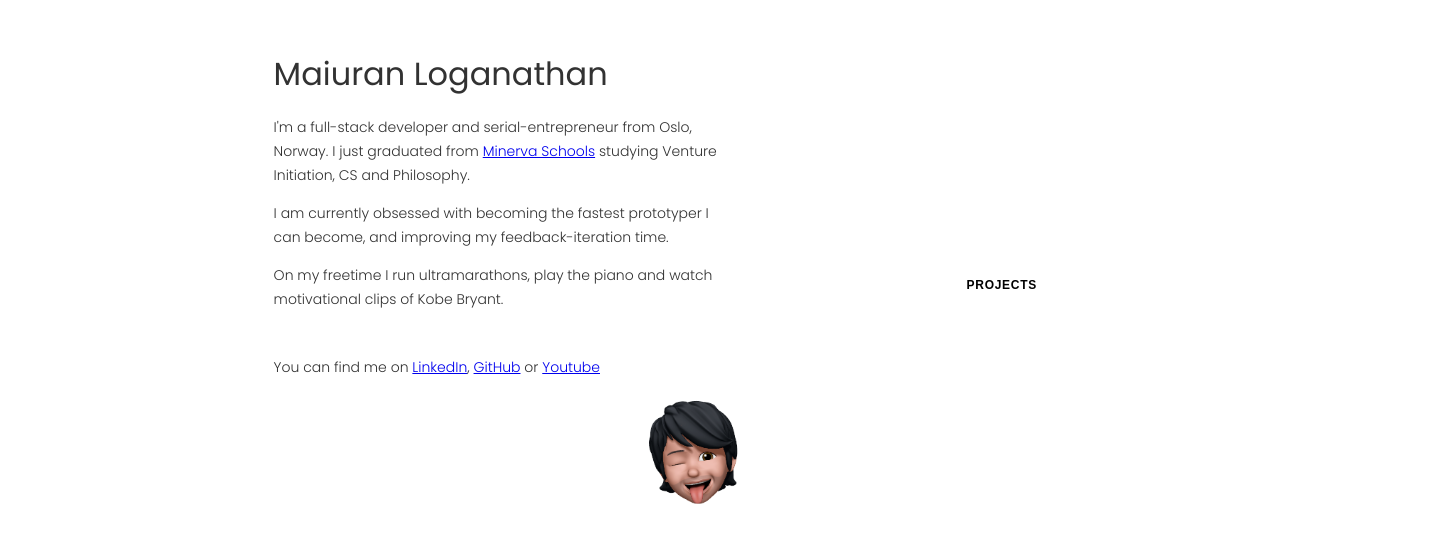
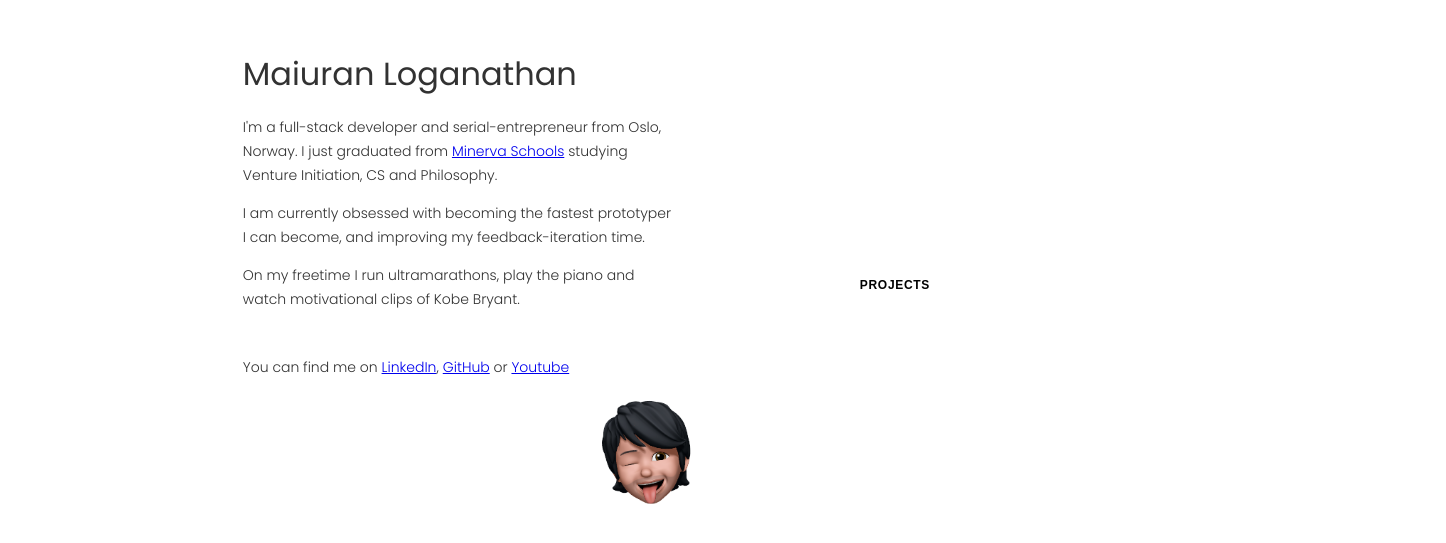
Before and after one commit to Maiuran1404/maiuran1404.github.io, a React (Create React App) app: page / in a window 1280 px wide. Shown: the part 115-658 px from the top of the page, 1446 px wide, since content can reach past the window. Built offline with nearby package versions, Linux system fonts and the light colour scheme.

Commit message:
mayoo saturday commmit

```diff
--- a/src/containers/Home.scss
+++ b/src/containers/Home.scss
@@ -13,8 +13,8 @@ body {
   height: 100vh;
   display: grid;
   .container {
-    width: 1440px;
-    min-width: 1440px;
+    // width: 1440px;
+    // min-width: 1440px;
     margin: 0 auto;
 
     .hero-inner {
@@ -33,7 +33,7 @@ body {
         padding-left: 30%;
 
         .hero-content-inner {
-          width: 500px;
+          width: 160%;
           color: #323232;
           margin: 0 auto;
           h1 {
```
